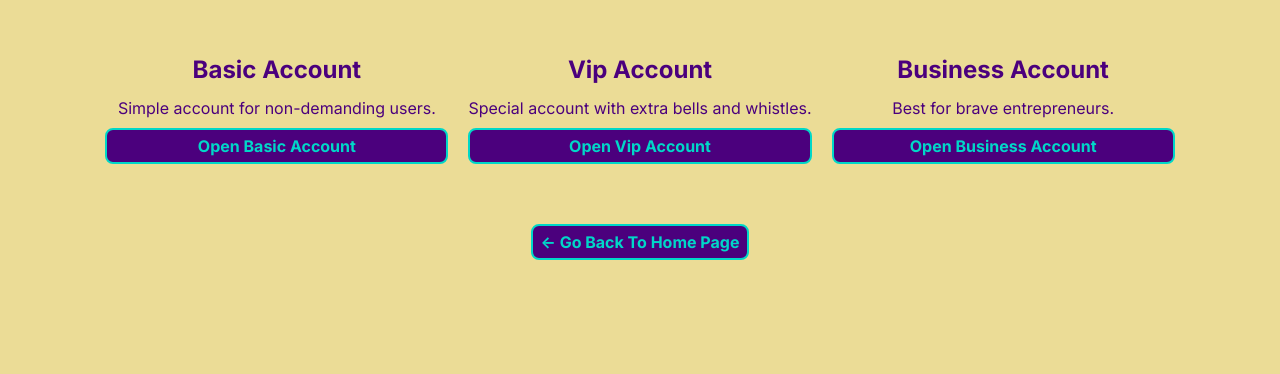
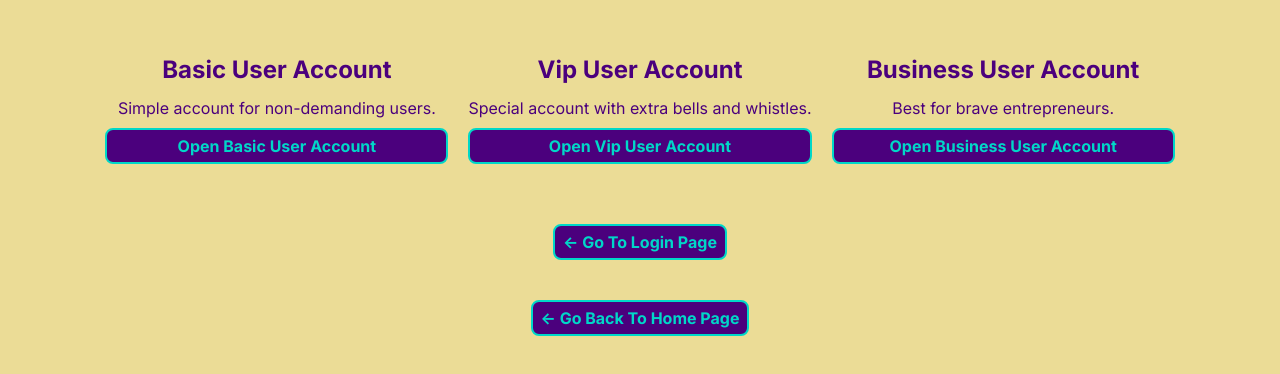
Before and after one commit to gizinski-jacek/banking-app, a Next.js app: page /open-account in a window 1280 px wide. Shown: the top 374 px of the page. Built offline with nearby package versions, Linux system fonts and the light colour scheme.

Commit message:
Renaming exported function.
Updating props and text strings.
Adding button redirect to account login page.
Passing custom text prop to Modal button.

```diff
--- a/app/(account)/open-account/page.tsx
+++ b/app/(account)/open-account/page.tsx
@@ -7,7 +7,7 @@ import {
 	VipUserFormData,
 	BasicUserFormErrors,
 } from '@/app/types/types';
-import axios, { AxiosError } from 'axios';
+import axios from 'axios';
 
 import { useState } from 'react';
 import Business from './business';
@@ -17,7 +17,7 @@ import { useRouter } from 'next/navigation';
 import Modal from '@/app/components/Modal';
 import Spinner from '@/app/components/Spinner';
 
-export default function OpenAccount() {
+export default function NewUser() {
 	const [accType, setAccType] = useState<'basic' | 'vip' | 'business' | null>(
 		null
 	);
@@ -30,14 +30,14 @@ export default function OpenAccount() {
 		setAccType(type);
 	}
 
-	async function createAccount(
+	async function createNewUser(
 		data: BasicUserFormData | VipUserFormData | BusinessUserFormData
 	) {
 		try {
 			const formErrors = {} as BasicUserFormErrors;
 			for (const [key, value] of Object.entries(data)) {
 				if (!value) {
-					formErrors[key as keyof BasicUserFormErrors] = `Invalid ${key}`;
+					formErrors[key as keyof BasicUserFormErrors] = `Invalid ${key}.`;
 				}
 			}
 			if (Object.keys(formErrors).length !== 0) throw new Error('formErrors');
@@ -74,10 +74,14 @@ export default function OpenAccount() {
 	return (
 		<div className='flex flex-col items-center gap-10'>
 			{fetching && <Spinner />}
-			<Modal show={!!userId || !!formErrors} dismiss={dismissModal}>
+			<Modal
+				show={!!userId || !!formErrors}
+				dismiss={dismissModal}
+				dismissBtnText='Login'
+			>
 				{userId ? (
 					<>
-						<p>Your login Id:</p>
+						<p>Your user Id:</p>
 						<h3>{userId}</h3>
 						<p>Make sure you remember it.</p>
 					</>
@@ -98,7 +102,7 @@ export default function OpenAccount() {
 				>
 					<Basic
 						changeUserType={changeUserType}
-						createAccount={createAccount}
+						createUser={createNewUser}
 						errors={formErrors}
 					/>
 				</div>
@@ -109,7 +113,7 @@ export default function OpenAccount() {
 				>
 					<Vip
 						changeUserType={changeUserType}
-						createAccount={createAccount}
+						createUser={createNewUser}
 						errors={formErrors}
 					/>
 				</div>
@@ -120,7 +124,7 @@ export default function OpenAccount() {
 				>
 					<Business
 						changeUserType={changeUserType}
-						createAccount={createAccount}
+						createUser={createNewUser}
 						errors={formErrors}
 					/>
 				</div>
@@ -130,28 +134,31 @@ export default function OpenAccount() {
 					}`}
 				>
 					<div className='flex flex-col gap-2'>
-						<h2>Basic Account</h2>
+						<h2>Basic User Account</h2>
 						<p>Simple account for non-demanding users.</p>
 						<Button styleClass='mt-auto' cta={() => changeUserType('basic')}>
-							Open Basic Account
+							Open Basic User Account
 						</Button>
 					</div>
 					<div className='flex flex-col gap-2'>
-						<h2>Vip Account</h2>
+						<h2>Vip User Account</h2>
 						<p>Special account with extra bells and whistles.</p>
 						<Button styleClass='mt-auto' cta={() => changeUserType('vip')}>
-							Open Vip Account
+							Open Vip User Account
 						</Button>
 					</div>
 					<div className='flex flex-col gap-2'>
-						<h2>Business Account</h2>
+						<h2>Business User Account</h2>
 						<p>Best for brave entrepreneurs.</p>
 						<Button styleClass='mt-auto' cta={() => changeUserType('business')}>
-							Open Business Account
+							Open Business User Account
 						</Button>
 					</div>
 				</div>
 			</div>
+			<Button href='/login' buttonLike={true}>
+				{`<- Go To Login Page`}
+			</Button>{' '}
 			<Button href='/' buttonLike={true}>
 				{`<- Go Back To Home Page`}
 			</Button>
```
